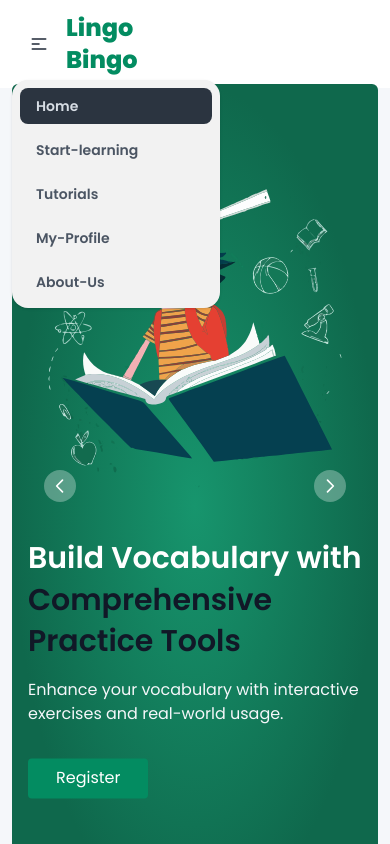
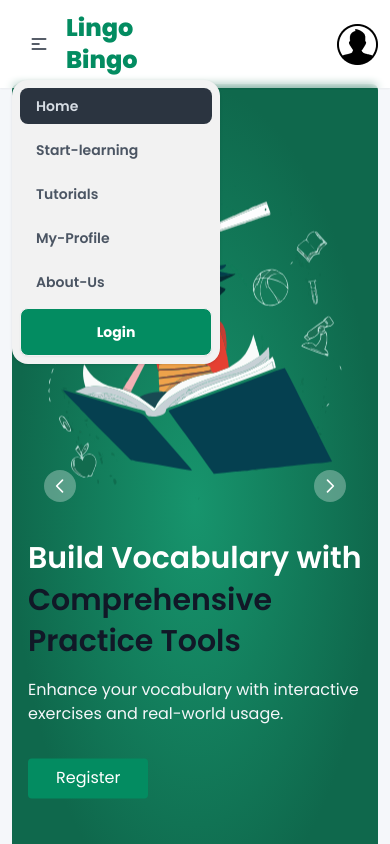
Before and after one commit to DeveloperMonirBD/authentication-lingo-bingo-project, a React (Vite) app: page / in a window 390 px wide. Both pictures are taken after a click on the button 39 px from the left and 44 px from the top of the page. Shown: the top 844 px of the page. Built offline with nearby package versions, Linux system fonts and the light colour scheme; no server answers.

Commit message:
update navbar section

```diff
--- a/src/components/Banner.jsx
+++ b/src/components/Banner.jsx
@@ -19,7 +19,7 @@ const Banner = () => {
             <Carousel className="w-full mx-auto">
                 {/* banner1  */}
                 <div className=" container md:my-8 py-12 flex flex-col md:flex-row-reverse items-center justify-between gap-8 md:px-20 lg:px-12">
-                    <div>
+                    <div className="animate-updown">
                         <img src={banner1} alt="" />
                     </div>
                     {/* hero text  */}
@@ -34,7 +34,7 @@ const Banner = () => {
 
                 {/* banner2  */}
                 <div className="container md:my-8 py-12 flex flex-col md:flex-row-reverse items-center justify-between gap-8 md:px-20 lg:px-12">
-                    <div>
+                    <div className="animate-updown">
                         <img src={banner2} alt="" />
                     </div>
                     {/* hero text  */}
@@ -49,7 +49,7 @@ const Banner = () => {
 
                 {/* banner3  */}
                 <div className="container md:my-8 py-12 flex flex-col md:flex-row-reverse items-center justify-between gap-8 md:px-20 lg:px-12">
-                    <div>
+                    <div className="animate-updown">
                         <img src={banner3} alt="" />
                     </div>
                     {/* hero text  */}
--- a/src/components/Navbar.jsx
+++ b/src/components/Navbar.jsx
@@ -1,10 +1,11 @@
+import { useContext } from 'react';
 import { Link, NavLink } from 'react-router-dom';
-import userIcon from "../assets/user.png"
-import { useContext } from 'react';
+import userIcon from '../assets/user.png';
 import { AuthContext } from '../provider/AuthProvider';
 
 const Navbar = () => {
     const { user, logOut } = useContext(AuthContext);
+
     const links = (
         <>
             <li className="hover:text-brandPrimary">
@@ -26,7 +27,6 @@ const Navbar = () => {
     );
 
     return (
-        <div className="">
         <div className="navbar container mx-auto px-3 py-3">
             <div className="navbar-start">
                 <div className="dropdown">
@@ -37,6 +37,15 @@ const Navbar = () => {
                     </div>
                     <ul tabIndex={0} className="menu menu-md dropdown-content bg-base-200 rounded-box z-[1] mt-3 w-52 p-2 shadow text-gray-600 font-semibold gap-2">
                         {links}
+                        {user && user?.email ? (
+                            <button onClick={logOut} className="btn button-primary font-bold">
+                                Log out
+                            </button>
+                        ) : (
+                            <Link to="/auth/login" className="btn button-primary font-bold">
+                                Login
+                            </Link>
+                        )}
                     </ul>
                 </div>
                 <Link to="/" className="text-2xl font-extrabold text-brandPrimary">
@@ -46,18 +55,19 @@ const Navbar = () => {
             <div className="navbar-center hidden lg:flex">
                 <ul className="menu menu-horizontal px-1 text-gray-600 gap-2 font-semibold">{links}</ul>
             </div>
-                <div className="navbar-end hidden md:flex gap-3">
+            <div className="navbar-end md:flex gap-3">
                 <div className="">
                     {user && user?.email ? (
-                            <div className="flex items-center gap-2">
+                        <Link to="/myProfile" className="flex items-center gap-2">
                             <p>Welcome, {user.displayName}</p>
                             <img className="w-14 h-14 rounded-full object-cover object-center" src={user?.photoURL} alt="" />
-                            </div>
+                        </Link>
                     ) : (
                         <img src={userIcon} alt="" />
                     )}
                 </div>
 
+                <div className="hidden lg:flex">
                     {user && user?.email ? (
                         <button onClick={logOut} className="btn button-primary font-bold">
                             Log out
--- a/src/index.css
+++ b/src/index.css
@@ -4,7 +4,7 @@
 @tailwind components;
 @tailwind utilities;
 
-/* @layer components {
+@layer components {
     .animate-updown {
         animation-name: animate-updownAnim;
         animation-duration: 2s;
@@ -20,7 +20,7 @@
             transform: translateY(20px);
         }
     }
-} */
+}
 
 .button-primary{
     @apply px-7 py-2 bg-brandPrimary text-white rounded-lg hover:bg-neutralDGrey transition-all duration-300
--- a/src/layouts/MainLayout.jsx
+++ b/src/layouts/MainLayout.jsx
@@ -5,7 +5,7 @@ import Navbar from '../components/Navbar';
 const MainLayout = () => {
     return (
         <div className="font-poppins">
-            <header>
+            <header className="sticky top-0  bg-white bg-opacity-50 backdrop-blur-sm shadow-sm z-10">
                 {/* Navbar */}
                 <Navbar />
             </header>
```
Lines whose indentation alone changed are shown as unchanged.
